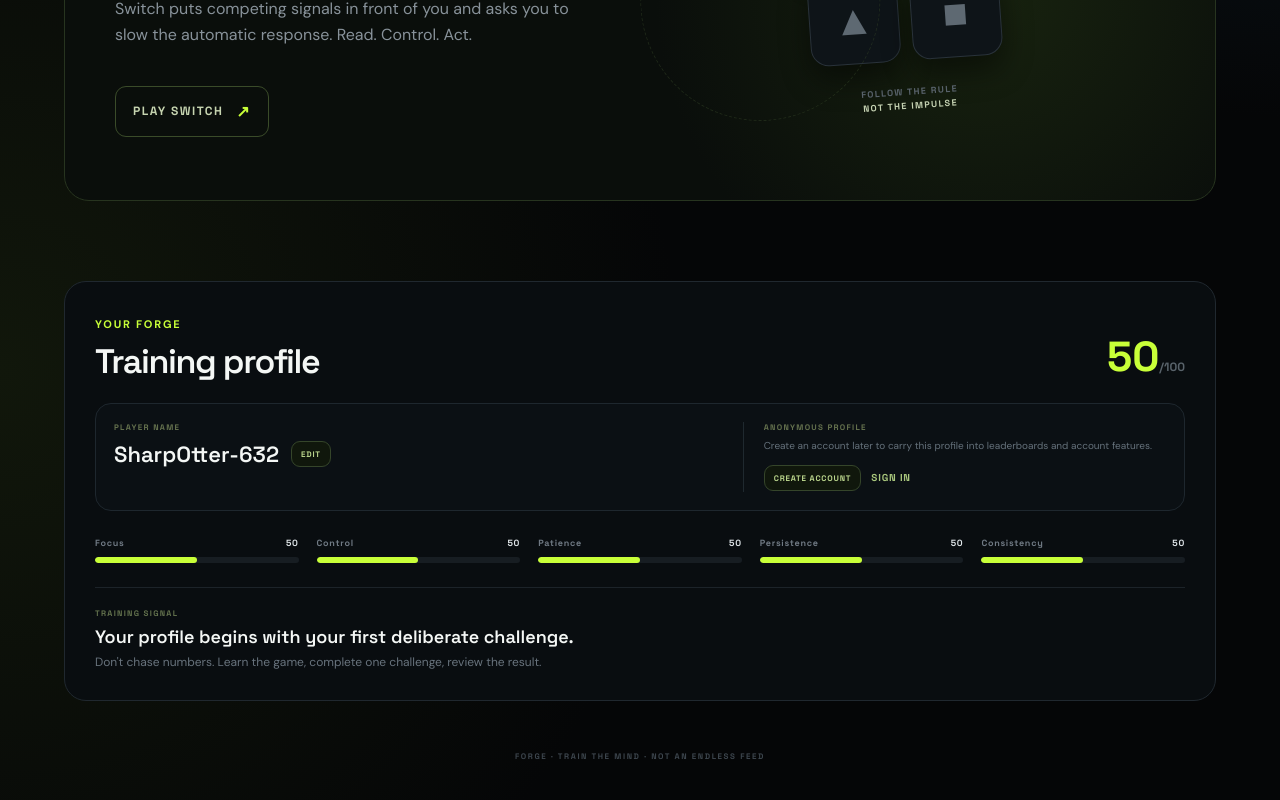
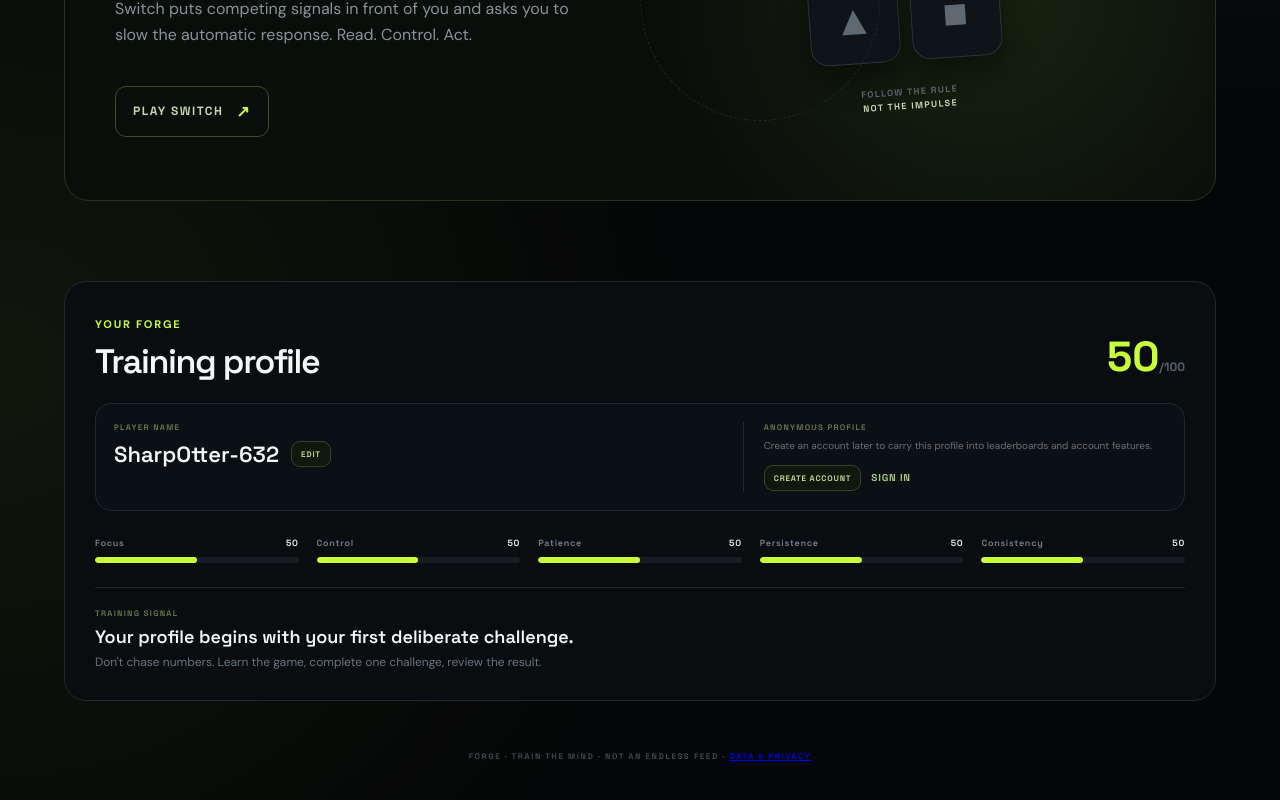
Before and after one commit to Nar-Lod/FORGE, a Next.js app: page / in a window 1280 px wide. Shown: the part 1497-2297 px from the top of the page. Built offline with nearby package versions, Linux system fonts and the light colour scheme; no server answers.

Commit message:
Expose player privacy controls from the main experience

```diff
--- a/app/page.tsx
+++ b/app/page.tsx
@@ -83,7 +83,7 @@ export default function Home(){
             </div>
           ) : <div className="profile-account connected"><span>ACCOUNT CONNECTED</span><small>Your local training history is being synchronized to your FORGE account.</small></div>}
         </div><div className="profile-bars">{metrics.map(([name,value])=><div className="profile-bar" key={name}><div><span>{name}</span><b>{value}</b></div><div className="bar-track"><i style={{width:`${value}%`}}/></div></div>)}</div><div className="profile-insight"><span>TRAINING SIGNAL</span><strong>{sessions?`Strongest current skill: ${strongest[0]}.`:"Your profile begins with your first deliberate challenge."}</strong><p>{sessions?"Train your weakest area next, then stop if you feel the urge to keep chasing a score.":"Don't chase numbers. Learn the game, complete one challenge, review the result."}</p></div></section>
-      <footer className="game-footer">FORGE · TRAIN THE MIND · NOT AN ENDLESS FEED</footer>
+      <footer className="game-footer">FORGE · TRAIN THE MIND · NOT AN ENDLESS FEED · <Link href="/privacy" className="privacy-footer-link">DATA & PRIVACY</Link></footer>
     </main>
   </div>
 }
```
